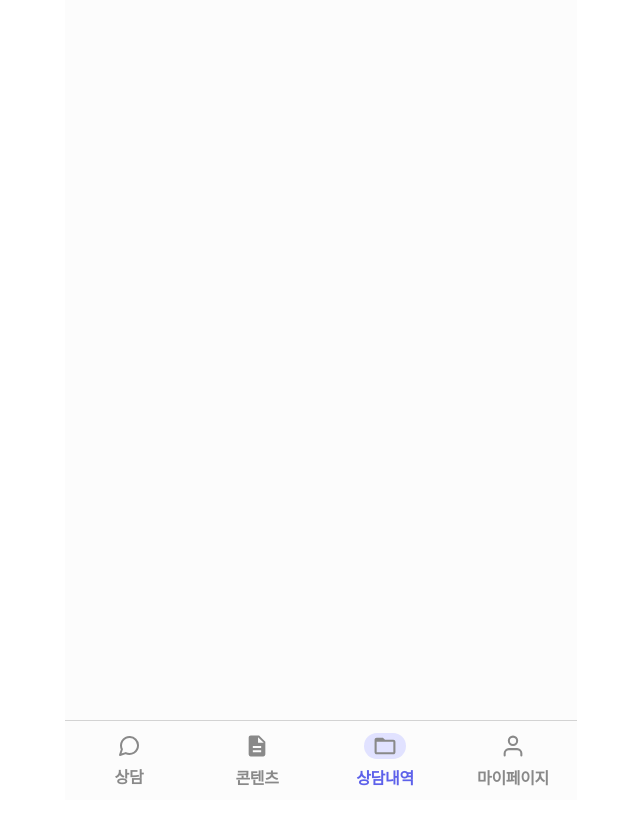
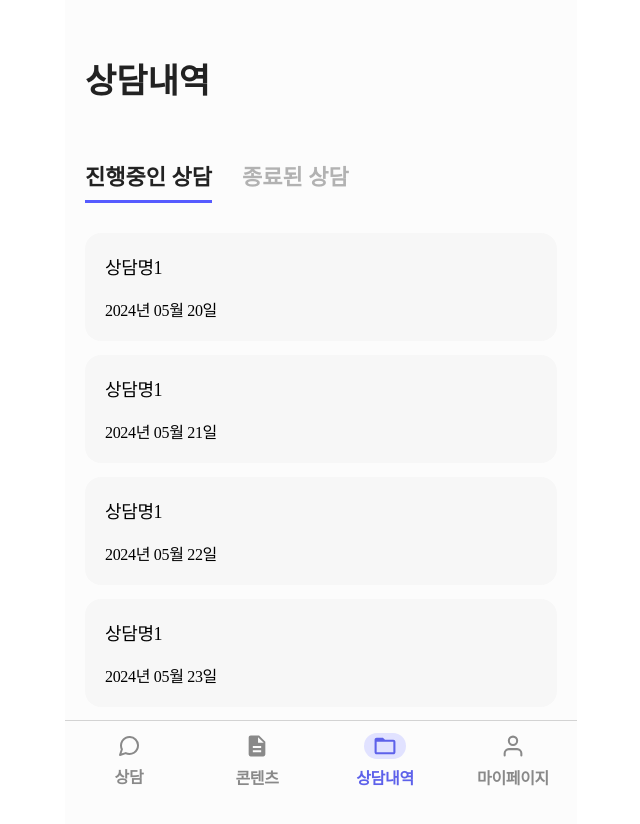
Before and after one commit to hajung00/dorandoran, a Next.js app: page /history in a window 1280 px wide. Shown: the top 824 px of the page, without its empty margins (319-959 px from the left). Before the commit the page ends 800 px from the top, so only its background shows below. Built offline with nearby package versions, Linux system fonts and the light colour scheme; a web font is replaced by a local one.

Commit message:
상담 내역 탭 디자인 생성

```diff
--- /dev/null
+++ b/components/CounselHistoryList/index.tsx
@@ -0,0 +1,42 @@
+import React from 'react';
+import styled from 'styled-components';
+
+const ListStyle = styled.div`
+  padding: 20px;
+  border-radius: 16px;
+  background: var(--gray01, #f7f7f7);
+
+  & > p {
+    margin-bottom: 18px;
+    color: #000;
+    font-family: 'Pretendard';
+    font-size: clamp(16px, 4vw, 18px);
+    font-weight: 500;
+    letter-spacing: -0.36px;
+    text-transform: uppercase;
+  }
+
+  & > div {
+    color: #000;
+    font-family: 'Pretendard';
+    font-size: clamp(14px, 4vw, 16px);
+    font-weight: 400;
+    letter-spacing: -0.32px;
+    text-transform: uppercase;
+  }
+`;
+
+interface Props {
+  list: { [key: string]: string };
+}
+
+const CounselHistoryList = ({ list }: Props) => {
+  return (
+    <ListStyle>
+      <p>{list.title}</p>
+      <div>{list.date}</div>
+    </ListStyle>
+  );
+};
+
+export default CounselHistoryList;
--- a/pages/counsel/index.tsx
+++ b/pages/counsel/index.tsx
@@ -9,7 +9,7 @@ const Header = styled.header`
   padding: 54px 20px 0 20px;
   color: #222;
   font-family: 'Pretendard';
-  font-size: 34px;
+  font-size: clamp(30px, 7vw, 34px);
   font-weight: 700;
 `;
 
--- a/pages/history/index.tsx
+++ b/pages/history/index.tsx
@@ -1,11 +1,106 @@
 'use client';
+import styled from 'styled-components';
 import Footer from '../../components/Footer';
 import Layout from '../../components/Layout';
-import React from 'react';
+import React, { useCallback, useState } from 'react';
+import CounselHistoryList from '@/components/CounselHistoryList';
+
+const Header = styled.header`
+  padding: 54px 20px 0 20px;
+  color: #222;
+  font-family: 'Pretendard';
+  font-size: clamp(30px, 7vw, 34px);
+  font-weight: 700;
+`;
+
+const SubNav = styled.div`
+  padding: 0 20px;
+  margin-top: 47px;
+
+  & > ul {
+    list-style: none;
+    display: flex;
+    gap: 30px;
+  }
+
+  & > ul > li {
+    padding: 9px 0;
+    font-family: 'Pretendard';
+    color: var(--gray05, #b2b2b2);
+    font-size: clamp(20px, 5vw, 22px);
+    font-style: normal;
+    font-weight: 600;
+    line-height: normal;
+  }
+  .focus {
+    color: var(--gray09, #222);
+    border-bottom: 3px solid var(--doranblue, #565bff);
+  }
+`;
+
+const Container = styled.div`
+  display: flex;
+  flex: 1;
+  flex-direction: column;
+  padding: 0 20px;
+  gap: 14px;
+  margin-top: 30px;
+  margin-bottom: 120px;
+`;
 
 const History = () => {
+  const counselItem = [
+    { title: '상담명1', date: '2024년 05월 20일' },
+    { title: '상담명1', date: '2024년 05월 21일' },
+    { title: '상담명1', date: '2024년 05월 22일' },
+    { title: '상담명1', date: '2024년 05월 23일' },
+  ];
+
+  const completeItem = [{ title: '상담명1', date: '2024년 05월 20일' }];
+
+  const [listSection, setListSection] = useState('counseling');
+  const [counselList, setCounselList] = useState<{ [key: string]: string }[]>([
+    ...counselItem,
+  ]);
+
+  console.log(counselList);
+  const handleListSection = useCallback((type: string) => {
+    setListSection(type);
+    if (type === 'counseling') {
+      setCounselList([...counselItem]);
+    } else {
+      setCounselList([...completeItem]);
+    }
+  }, []);
+
   return (
     <Layout>
+      <Header>상담내역</Header>
+      <SubNav>
+        <ul>
+          <li
+            className={`${listSection === 'counseling' && 'focus'}`}
+            onClick={() => {
+              handleListSection('counseling');
+            }}
+          >
+            진행중인 상담
+          </li>
+          <li
+            className={`${listSection === 'complete' && 'focus'}`}
+            onClick={() => {
+              handleListSection('complete');
+            }}
+          >
+            종료된 상담
+          </li>
+        </ul>
+      </SubNav>
+      <Container>
+        {counselList.map((item, i) => (
+          <CounselHistoryList list={item} key={i} />
+        ))}
+      </Container>
       <Footer />
     </Layout>
   );
```
Also changed, not shown: pages/counsel/result/index.tsx (+14 -4 lines), pages/history/[id]/index.tsx (added, +11 -0 lines), public/icons/file.svg, public/icons/folder.svg.
